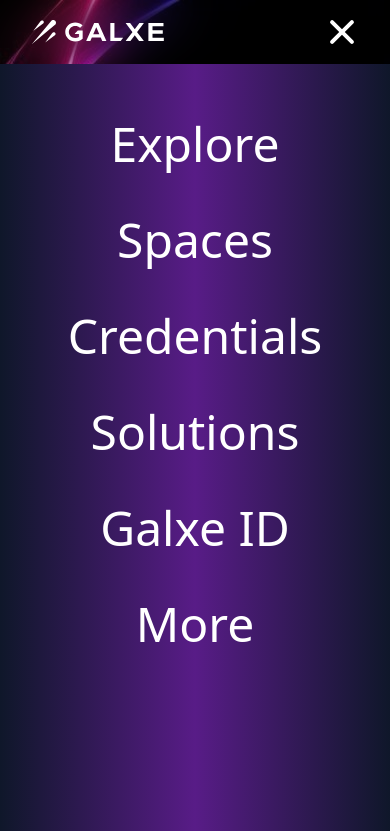
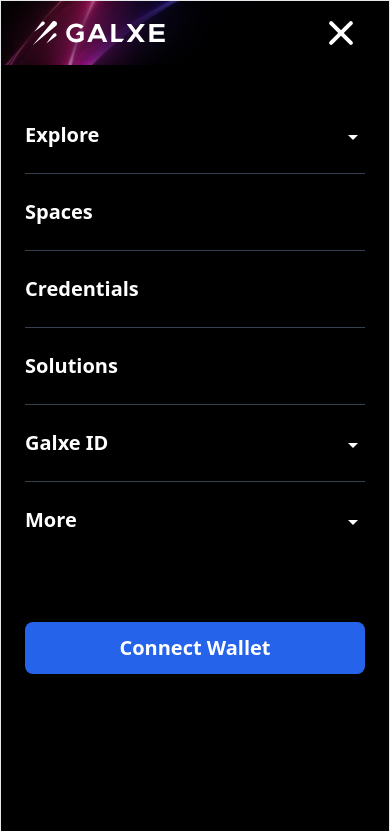
Before and after one commit to Xero2178/galxe_clone, a website: page build/index.html in a window 390 px wide. Both pictures are taken after a click on the button 342 px from the left and 32 px from the top of the page. Shown: the top 831 px of the page. Drawn offline with nearby package versions, Linux system fonts and the light colour scheme.

Commit message:
Styled the Mobile menu

```diff
--- a/build/index.html
+++ b/build/index.html
@@ -1,5 +1,5 @@
 <!DOCTYPE html>
-<html lang="en">
+<html lang="en" class="">
   <head>
     <meta charset="UTF-8" />
     <meta http-equiv="X-UA-Compatible" content="IE=edge" />
@@ -13,9 +13,9 @@
     <link rel="stylesheet" href="https://fonts.googleapis.com/css2?family=Material+Symbols+Outlined:opsz,wght,FILL,GRAD@20..48,100..700,0..1,-50..200" />
   </head>
   <body
-    class="flex min-h-screen flex-col text-white overflow-x-hidden" id="first">
+    class="flex min-h-screen flex-col text-white overflow-x-hidden w-full border" id="first">
     <header
-      class="sticky top-0 z-10 mb-8 bg-transparent text-white backdrop-blur-xl"
+      class="sticky top-0 z-20 mb-8 bg-transparent text-white backdrop-blur-xl" id="headerNav"
     >
       <section class="max-w-auto mx-auto flex justify-between py-4 px-8">
         <section class="flex flex-1 items-center justify-between">
@@ -151,30 +151,53 @@
       </section>
       <section
         id="mobile-menu"
-        class="top-68 justify-content-center absolute hidden w-full origin-top animate-open-menu flex-col bg-gradient-to-r from-slate-900 via-purple-900 to-slate-900 text-5xl"
+        class="top-68 justify-content-center absolute hidden w-full origin-top animate-open-menu flex-col bg-black to-slate-900 text-5xl px-6 backdrop-blur-lg"
       >
         <!-- <button class="text-8xl self-end px-6">
                     &times;
                 </button> -->
 
         <nav
-          class="flex min-h-screen flex-col items-center py-8"
+          class="flex min-h-screen flex-col py-8 text-xl text-left font-bold"
           aria-label="mobile"
         >
-          <a href="/build/index2.html" class="w-full py-6 text-center hover:opacity-90"
+          <div class="py-6 flex items-center border-b border-gray-700" >
+            <a href="/build/index2.html" class="w-full hover:opacity-90" id="dropDown1"
             >Explore</a
           >
-          <a href="/build/index4.html" class="w-full py-6 text-center hover:opacity-90">Spaces</a>
-          <a href="" class="w-full py-6 text-center hover:opacity-90"
+          <div class="material-symbols-outlined pt-1 pl-1 float-right">
+            arrow_drop_down</div>
+
+
+          </div>
+          <div class="w-full flex-col hidden" id="dropUp1">
+            <a href="/build/index2.html" class="w-full hover:opacity-90 text-slate-200 font-thin py-3">Campaign</a>
+          <a href="/build/index3.html" class="w-full hover:opacity-90 text-slate-200 font-thin py-4">MintList</a>
+          <a href="/build/index5.html" class="w-full hover:opacity-90 text-slate-200 font-thin py-4 border-b border-gray-700">Following</a>
+          </div>
+
+          <a href="/build/index4.html" class="w-full py-6 hover:opacity-90 border-b border-gray-700">Spaces</a>
+          <a href="" class="w-full py-6 hover:opacity-90 border-b border-gray-700"
             >Credentials</a
           >
-          <a href="" class="w-full py-6 text-center hover:opacity-90"
+          <a href="" class="w-full py-6 hover:opacity-90 border-b border-gray-700"
             >Solutions</a
           >
-          <a href="" class="w-full py-6 text-center hover:opacity-90"
+          <div class="py-6 flex items-center border-b border-gray-700">
+            <a href="" class="w-full hover:opacity-90"
             >Galxe ID</a
           >
-          <a href="" class="w-full py-6 text-center hover:opacity-90">More</a>
+          <div class="material-symbols-outlined pt-1 pl-1 float-right">
+            arrow_drop_down</div>
+          </div>
+          <div class="py-6 flex items-center">
+            <a href="" class="w-full hover:opacity-90"
+            >More</a
+          >
+          <div class="material-symbols-outlined pt-1 pl-1 float-right">
+            arrow_drop_down</div>
+          </div>
+          <button class="rounded-lg text-center bg-blue-600 text-xl text-white w-full py-3 mt-16">Connect Wallet</button>
         </nav>
       </section>
     </header>
--- a/build/js/style.js
+++ b/build/js/style.js
@@ -23,13 +23,18 @@
 const initApp = () => {
     const hamburgerBtn = document.querySelector('#hamburger-button');
     const mobileMenu = document.querySelector('#mobile-menu');
-    const stickyNav = document.querySelector('#stickyNav')
+    const stickyNav = document.getElementById('stickyNav');
+    const body = document.querySelector('#first');
+
+
 
     const toggleMenu = () => {
         mobileMenu.classList.toggle('hidden');
         mobileMenu.classList.toggle('flex');
-        hamburgerBtn.classList.toggle('toggle-btn')
-        stickyNav.classList.toggle('z-10')
+        hamburgerBtn.classList.toggle('toggle-btn');
+        body.classList.toggle('overflow-y-hidden');
+
+
     }
 
     mobileMenu.addEventListener('click', toggleMenu)
@@ -37,8 +42,15 @@
 }
 
 document.addEventListener('DOMContentLoaded', initApp)
-const exploreSect1 = document.getElementById('exploreSect1')
-const exploreDrop1 = document.getElementById('exploreDrop1')
+const exploreSect1 = document.getElementById('exploreSect1');
+const exploreDrop1 = document.getElementById('exploreDrop1');
+const stickyNav = document.querySelector('#stickyNav');
+const mobileMenu = document.querySelector('#mobile-menu');
+const hamburgerBtn = document.querySelector('#hamburger-button');
+
+hamburgerBtn.addEventListener('click', function(){
+    stickyNav.classList.toggle('z-10')
+})
 
 
 exploreSect1.addEventListener('mouseover', function(){
@@ -81,6 +93,9 @@
 const exploreDrop3 = document.getElementById('exploreDrop3')
 
 
+
+
+
 exploreSect3.addEventListener('mouseover', function(){
     exploreDrop3.classList.remove('hidden')
     exploreDrop3.classList.add('flex')
@@ -103,3 +118,10 @@
     exploreDrop3.classList.remove('flex')
     stickyNav.classList.add('z-10')
 })
+const dropDown1 = document.getElementById('dropDown1');
+const dropUp1 = document.getElementById('dropUp1');
+
+dropDown1.addEventListener('click', function(){
+    dropUp1.classList.toggle('hidden');
+    dropUp1.classList.toggle('flex')
+})
```
Also changed, not shown: build/index2.html (+23 -8 lines), build/index3.html (+23 -8 lines), build/index4.html (+26 -11 lines), build/css/style.css.
